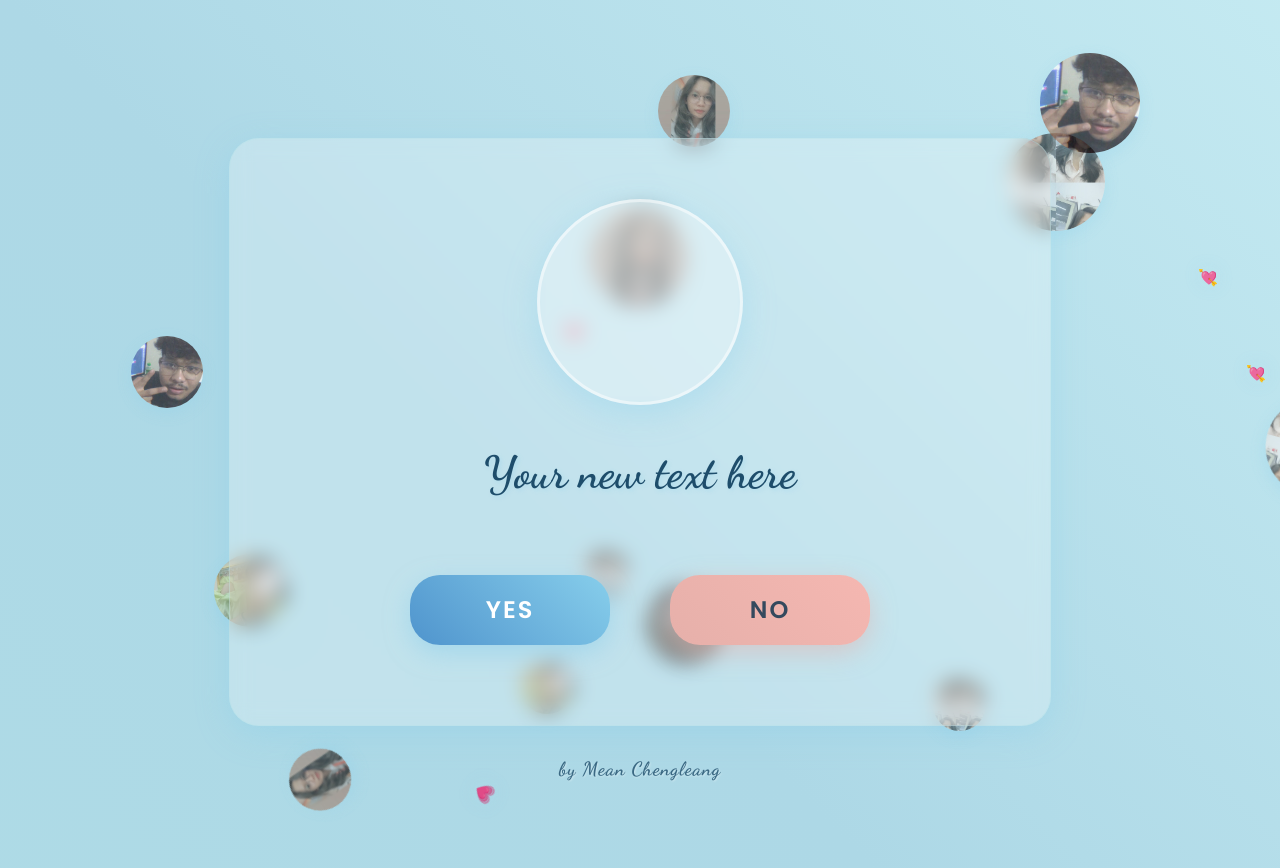
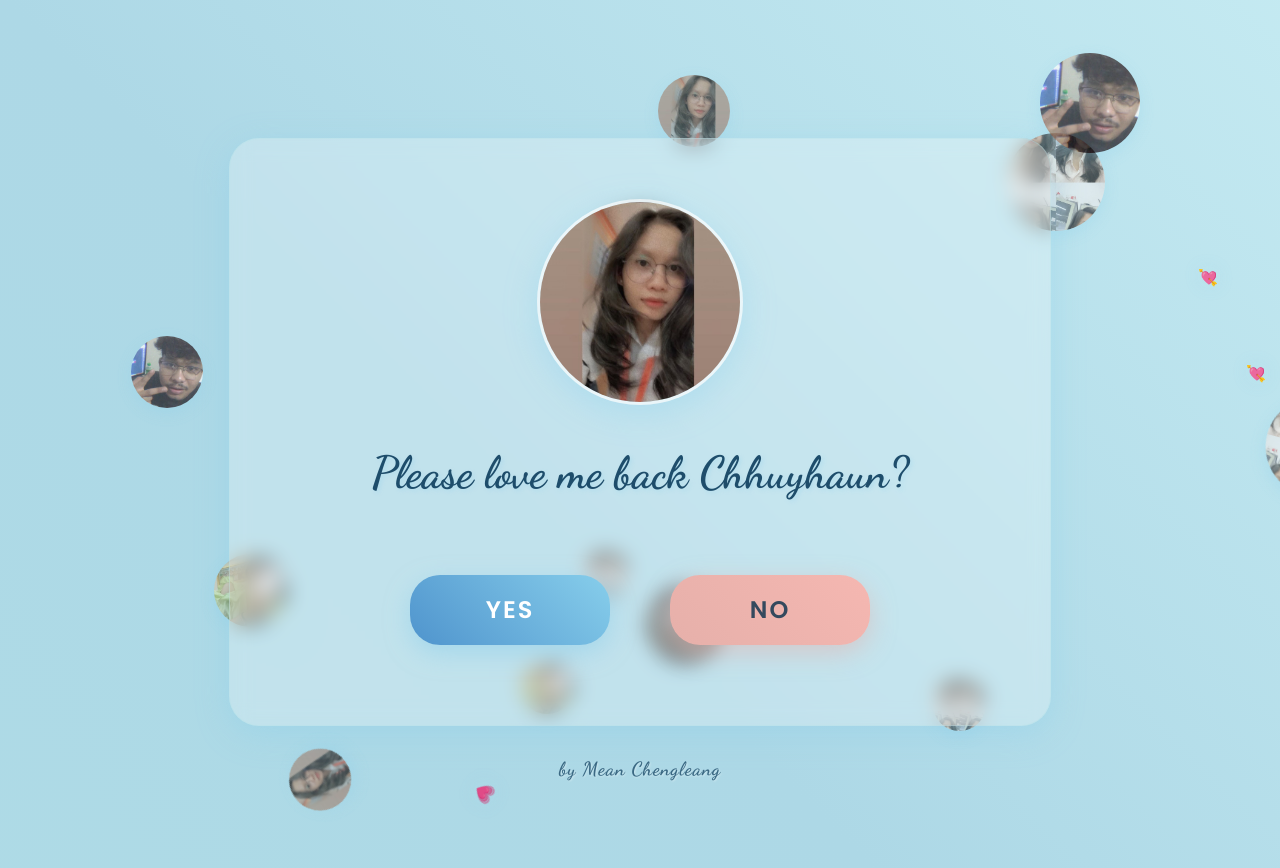
Before and after one commit to Meanchengleang/propose, a plain HTML site: page index.html in a window 1280 px wide. Shown: the top 868 px of the page. Drawn offline with Linux system fonts and the light colour scheme.

Commit message:
Update website content and thank you messages

```diff
--- a/index.html
+++ b/index.html
@@ -36,9 +36,9 @@
     <div class="container">
         <div class="content">
             <div class="profile-pic">
-                <!-- Change image or add new elements here -->
+                <img src="img/photo_2025-03-20_06-19-56 (5).jpg" alt="Profile Picture">
             </div>
-            <h2 class="question">Your new text here</h2>
+            <h2 class="question">Please love me back Chhuyhaun?</h2>
             <div class="buttons">
                 <button class="yes-btn" onclick="accepted()">Yes</button>
                 <button class="no-btn" onclick="changeText()">No</button>
```
